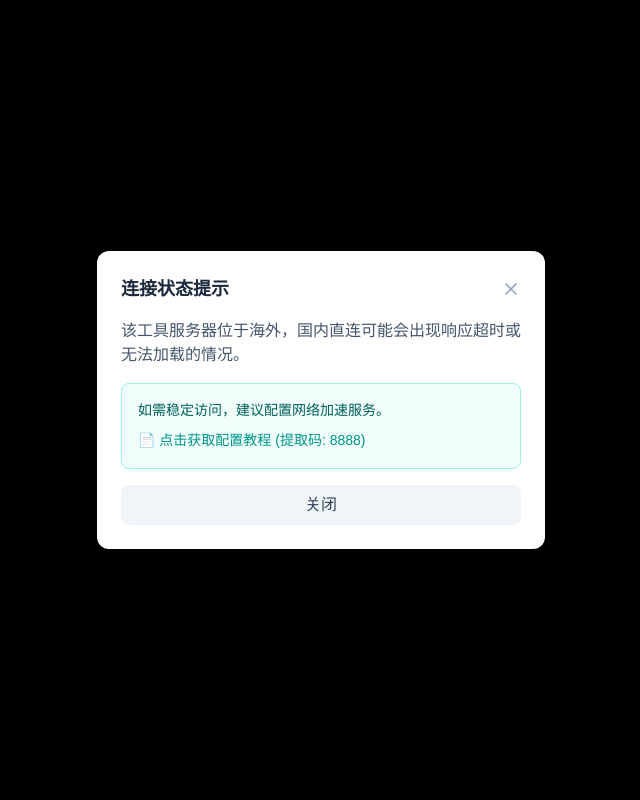
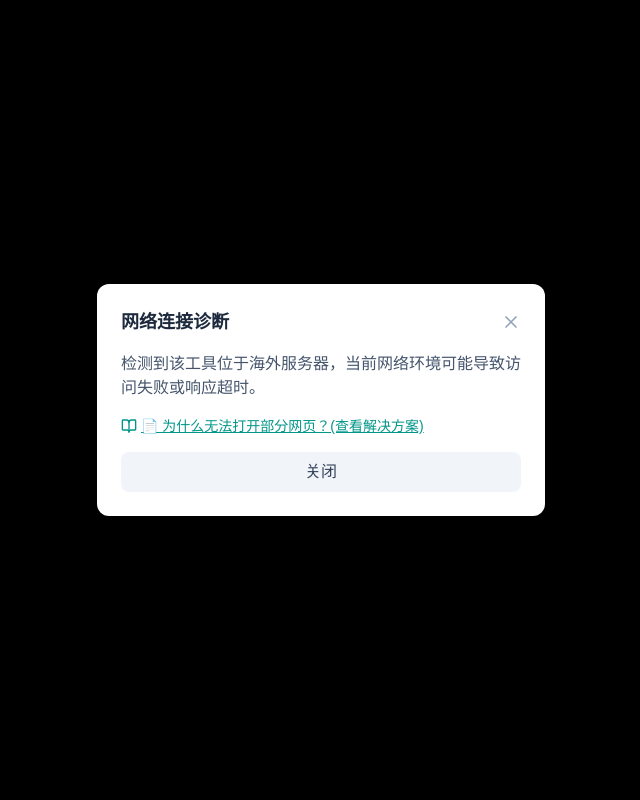
Before and after one commit to Sherlock-Shuang/AI-navigator, a Next.js app: page / in a window 1280 px wide. Both pictures are taken after a click on the button 580 px from the left and 130 px from the top of the page. Shown: the top 800 px of the page, without its empty margins (319-959 px from the left). Built offline with nearby package versions, Linux system fonts and the light colour scheme.

Commit message:
修改了代理配置

```diff
--- a/src/app/page.tsx
+++ b/src/app/page.tsx
@@ -1,7 +1,7 @@
 'use client';
 
 import { useState } from 'react';
-import { Search, Wifi, X } from 'lucide-react';
+import { Search, Wifi, X, BookOpen } from 'lucide-react';
 import { motion, AnimatePresence } from 'framer-motion';
 
 import type { Category } from '@/data/tools';
@@ -69,11 +69,11 @@ export default function Home() {
         <div className="flex flex-col lg:flex-row gap-8">
           {/* Sidebar / Filter Bar */}
           <aside className="lg:w-64 flex-shrink-0">
-            <div className="lg:sticky lg:top-24">
+            <div className="lg:sticky lg:top-24 lg:max-h-[80vh] lg:overflow-y-auto">
               <h2 className="text-lg font-semibold text-slate-800 mb-4">分类</h2>
 
               {/* Desktop Sidebar */}
-              <nav className="hidden lg:block space-y-1">
+              <nav className="hidden lg:block space-y-1 lg:max-h-[80vh] lg:overflow-y-auto pr-1">
                 {CATEGORY_LIST.map((category) => (
                   <button
                     key={category}
@@ -147,7 +147,7 @@ export default function Home() {
 
                     <div className="flex items-center justify-between">
                       <div className="flex flex-wrap gap-2">
-                        {tool.tags.filter((t) => !(t === 'Proxy' || t === '代理')).map((tag) => (
+                        {tool.tags.map((tag) => (
                           <span
                             key={tag}
                             className={`inline-flex items-center px-2 py-1 rounded-full text-xs font-medium ${
@@ -173,6 +173,8 @@ export default function Home() {
                               ? '付费'
                               : tag === 'Freemium'
                               ? '基础免费'
+                              : tag === 'Proxy'
+                              ? '代理'
                               : tag}
                           </span>
                         ))}
@@ -215,7 +217,7 @@ export default function Home() {
               className="bg-white rounded-xl p-6 max-w-md w-full mx-4"
             >
               <div className="flex items-center justify-between mb-4">
-                <h3 className="text-lg font-semibold text-slate-800">连接状态提示</h3>
+                <h3 className="text-lg font-semibold text-slate-800">网络连接诊断</h3>
                 <button
                   onClick={() => setShowModal(false)}
                   className="text-slate-400 hover:text-slate-600 transition-colors"
@@ -225,20 +227,18 @@ export default function Home() {
               </div>
 
               <p className="text-slate-600 mb-4">
-                该工具服务器位于海外，国内直连可能会出现响应超时或无法加载的情况。
+                检测到该工具位于海外服务器，当前网络环境可能导致访问失败或响应超时。
               </p>
 
-              <div className="bg-teal-50 border border-teal-200 rounded-lg p-4 mb-4">
-                <p className="text-teal-800 text-sm font-medium mb-2">
-                  如需稳定访问，建议配置网络加速服务。
-                </p>
-                <a
-                  href="/guide"
-                  className="inline-flex items-center text-teal-600 hover:text-teal-700 text-sm font-medium transition-colors"
-                >
-                  📄 点击获取配置教程 (提取码: 8888)
-                </a>
-              </div>
+              <a
+                href="https://ccn3midetoxm.feishu.cn/wiki/VgJyw9bdQiTkjQk4nNOcA1kCnhN"
+                className="inline-flex items-center text-teal-600 hover:text-teal-700 underline text-sm font-medium transition-colors mb-4"
+                target="_blank"
+                rel="noopener noreferrer"
+              >
+                <BookOpen className="w-4 h-4 mr-1" />
+                📄 为什么无法打开部分网页？(查看解决方案)
+              </a>
 
               <button
                 onClick={() => setShowModal(false)}
@@ -250,6 +250,20 @@ export default function Home() {
           </motion.div>
         )}
       </AnimatePresence>
+
+      <footer className="border-t border-slate-200">
+        <div className="max-w-7xl mx-auto px-4 sm:px-6 lg:px-8 py-6 flex items-center justify-between">
+          <p className="text-slate-400 text-xs">© 2025 AI Navigator</p>
+          <a
+            href="https://ccn3midetoxm.feishu.cn/wiki/VgJyw9bdQiTkjQk4nNOcA1kCnhN"
+            className="text-slate-400 hover:text-teal-500 text-xs transition-colors"
+            target="_blank"
+            rel="noopener noreferrer"
+          >
+            访问异常排查
+          </a>
+        </div>
+      </footer>
     </div>
   );
 }
```
